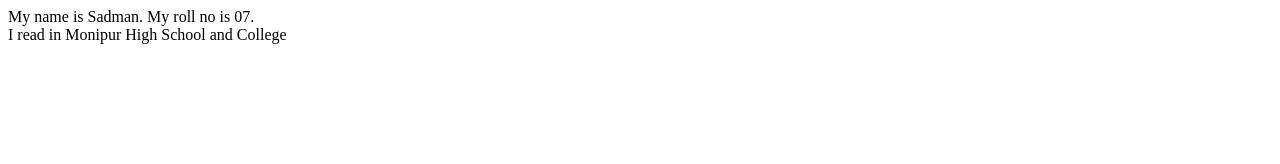
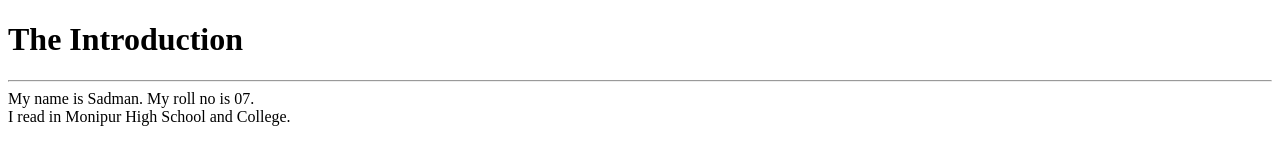
Before and after one commit to Rafiad2009/Sadman, a plain HTML site: page index.html in a window 1280 px wide. Drawn offline with Linux system fonts and the light colour scheme.

Commit message:
Update index.html

```diff
--- a/index.html
+++ b/index.html
@@ -4,7 +4,8 @@
  <title> SADMAN </title>
 </head>
 <body>
+ <h1> The Introduction </h1> <hr>
 My name is Sadman. My roll no is 07. <br>
-I read in Monipur High School and College
+I read in Monipur High School and College.
 </body>
 </html>
```
